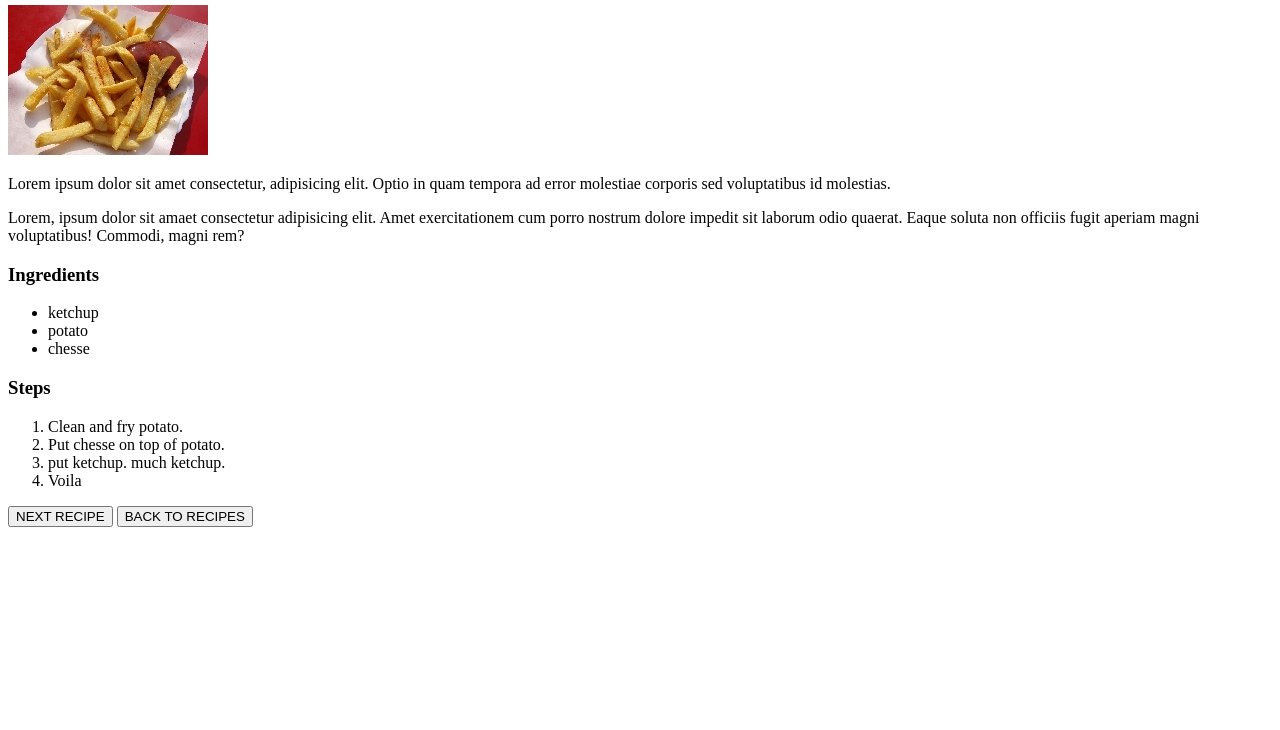
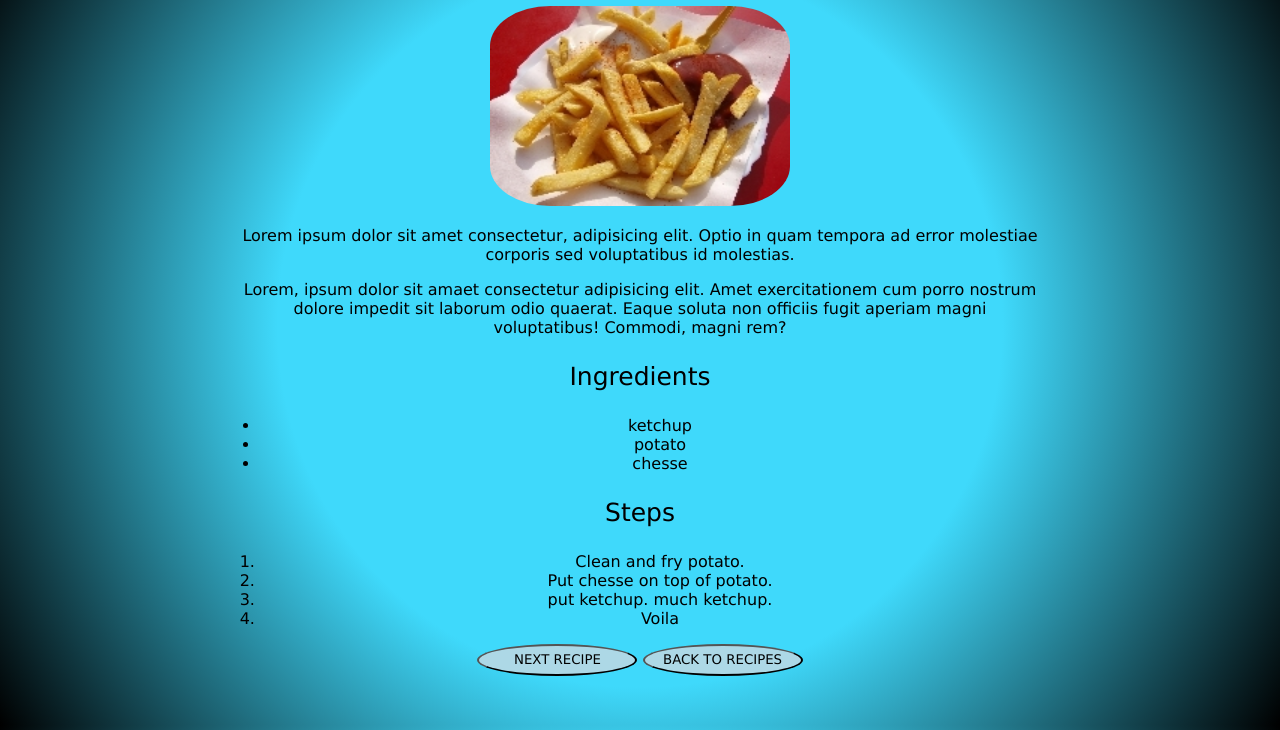
Before and after one commit to ProgrammerIosif/git_test, a plain HTML site: page recipes/fries.html in a window 1280 px wide. Shown: the part 75-805 px from the top of the page. Drawn offline with Linux system fonts and the light colour scheme; the site is published under a folder, as on GitHub Pages, so addresses that start at the root find nothing.

Commit message:
added correct paths

```diff
--- a/recipes/fries.html
+++ b/recipes/fries.html
@@ -3,7 +3,7 @@
   <head>
     <meta charset="UTF-8">
     <title>Fries</title>
-    <link rel="stylesheet" href="/styles.css">
+    <link rel="stylesheet" href="../styles.css">
   </head>
   <body>
     <h1>Fries</h1>
@@ -24,6 +24,6 @@
       <li>Voila</li>
     </ol>
     <button onclick="window.location.href='./tiramisu.html'">NEXT RECIPE</button>
-    <button onclick="window.location.href='/index.html'">BACK TO RECIPES</button>
+    <button onclick="window.location.href='../index.html'">BACK TO RECIPES</button>
   </body>
 </html>
```
Also changed, not shown: recipes/lasagna.html (+2 -2 lines), recipes/tiramisu.html (+2 -2 lines).
